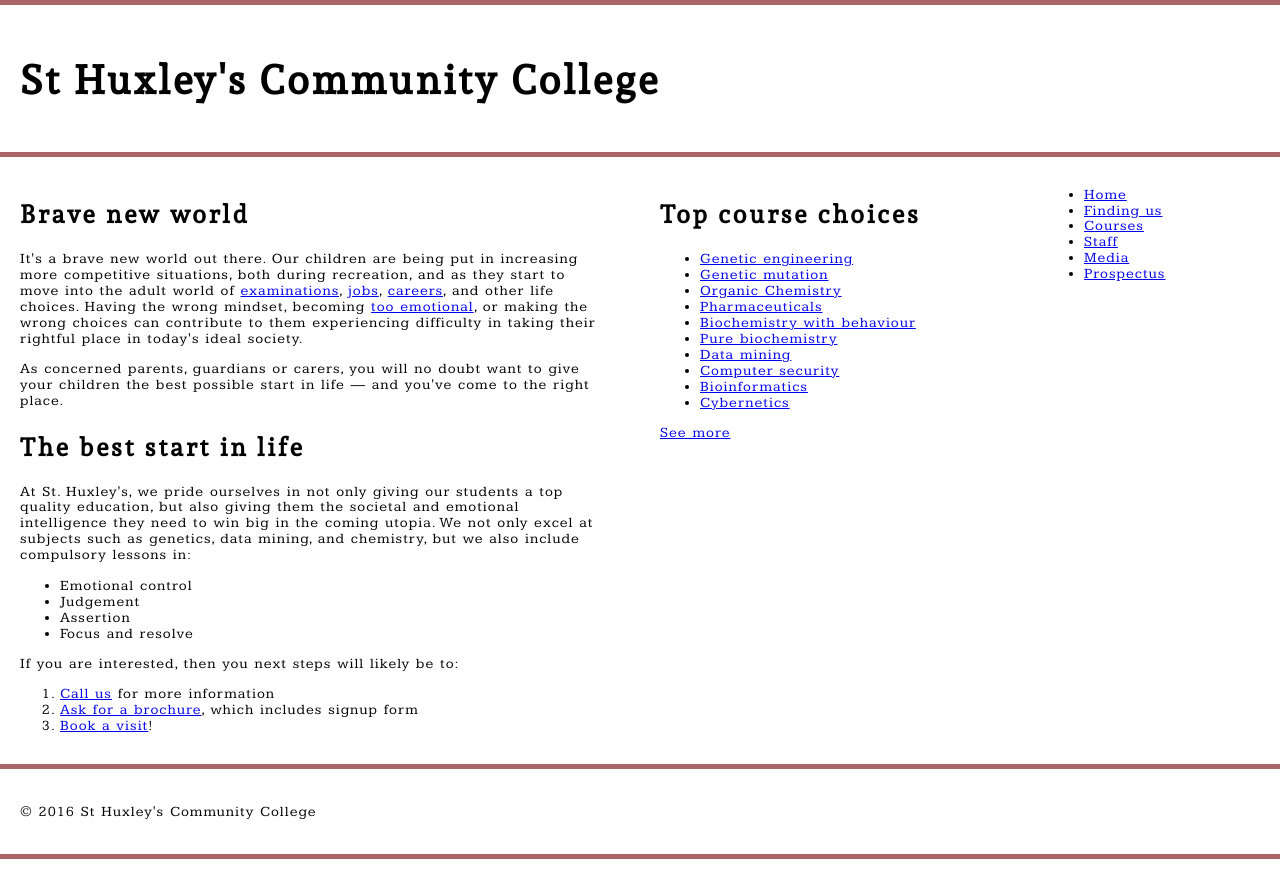
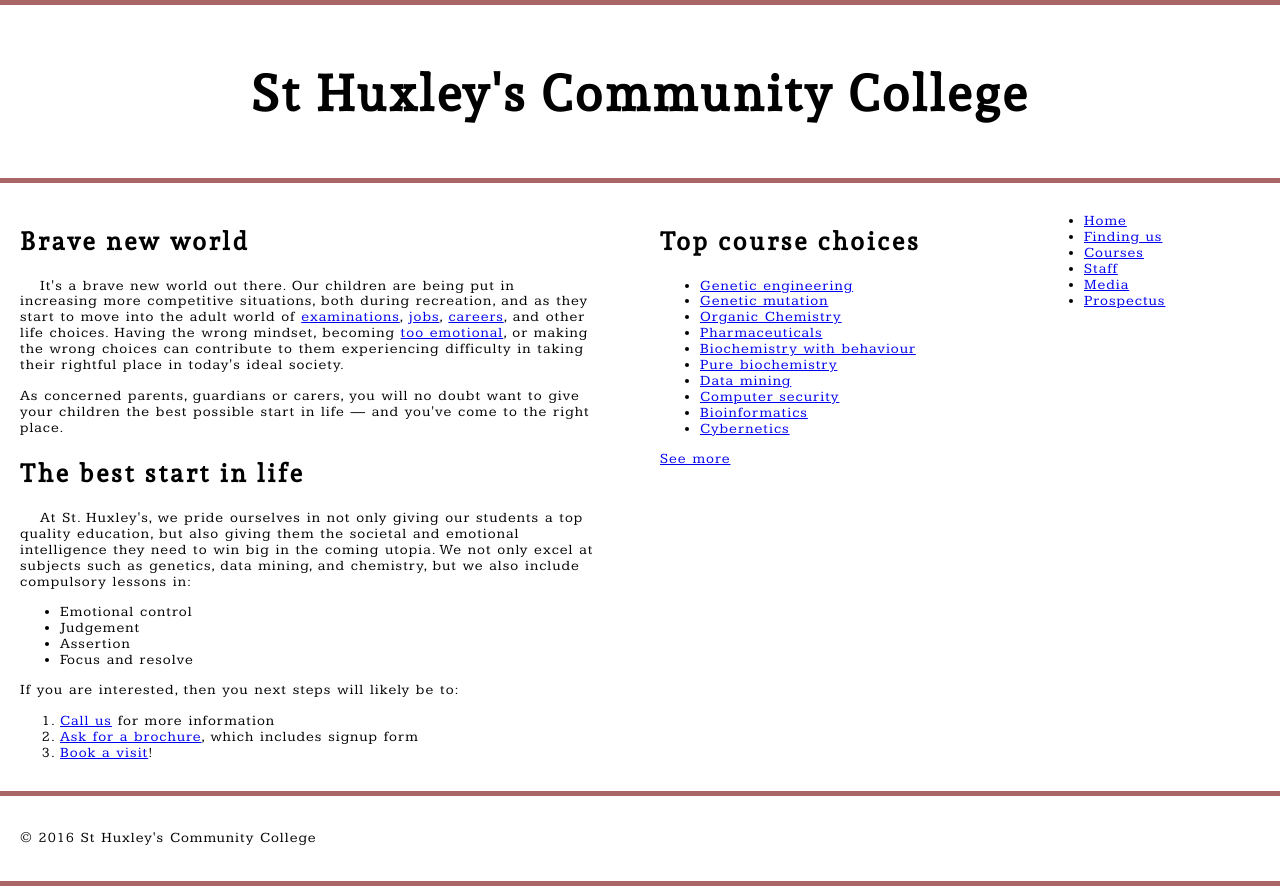
Before and after one commit to brendanobilo/inft1206sec6, a plain HTML site: page assignments/a3part3.html in a window 1280 px wide. Before the commit the page ends 859 px from the top, so only its background shows below. Drawn offline with Linux system fonts and the light colour scheme.

Commit message:
Added Text Indentation and alignment

```diff
--- a/css/a3part3.css
+++ b/css/a3part3.css
@@ -76,7 +76,8 @@ li {
 }
 
 h1 {
-    font-size: 4rem;
+    text-align: center;
+    font-size: 5rem;
 }
 
 h2 {
@@ -90,3 +91,7 @@ p {
     word-spacing: 0.1rem;
     width: 96%;
 }
+
+section h2+p {
+    text-indent: 20px;
+}
```
